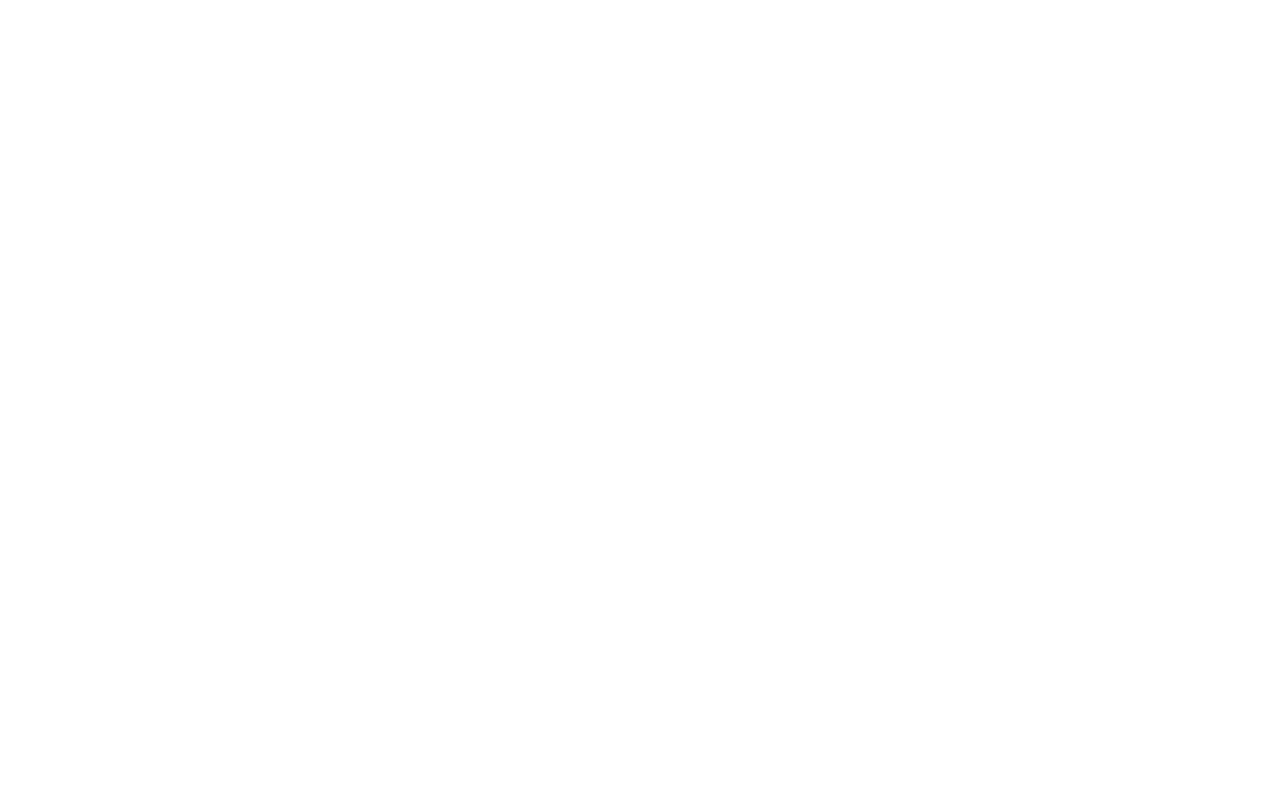
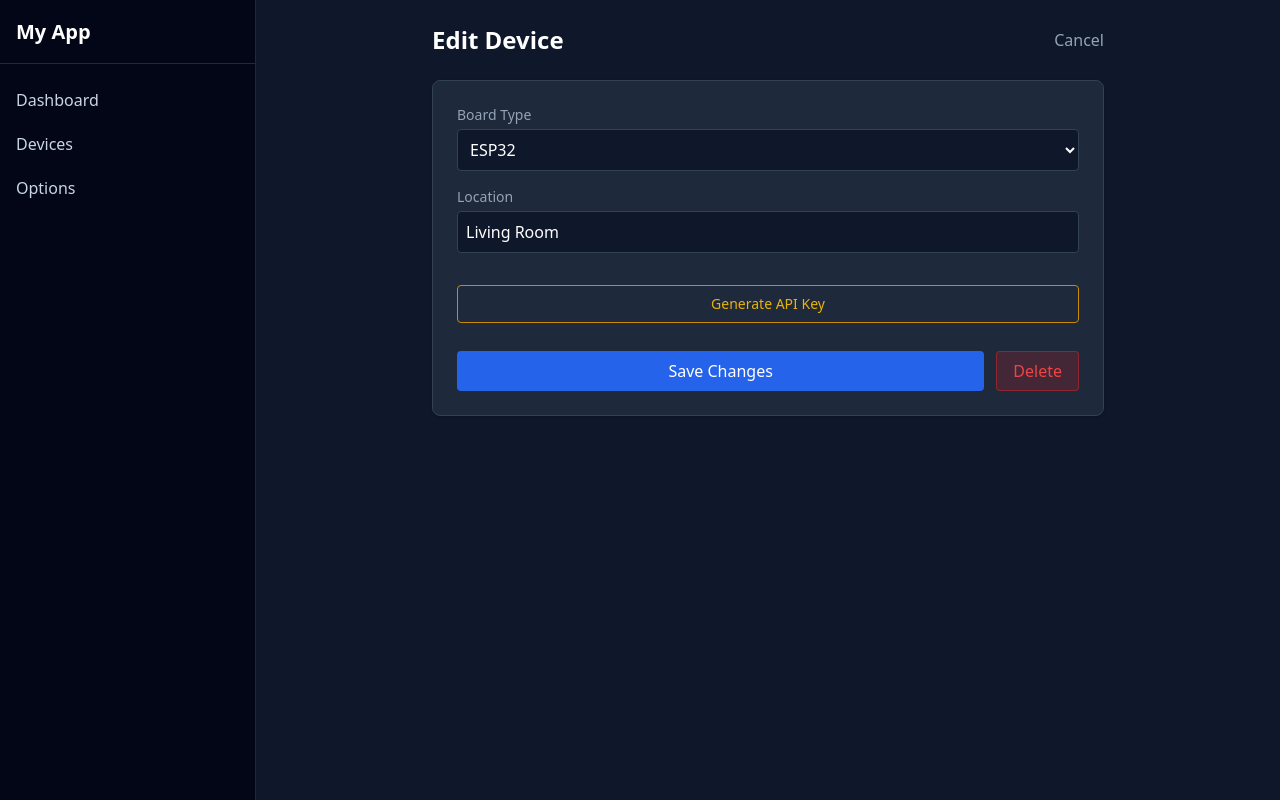
Before and after one commit to HenriqueRamos00/ESP32-Weather, a Vue app in the folder frontend/: page /devices/1 in a window 1280 px wide. Before the commit this address had no page. Built offline with nearby package versions, Linux system fonts and the light colour scheme; the HTML template or start-up script is replaced by a standard one.

Commit message:
device CRUD frontend mock

```diff
--- /dev/null
+++ b/frontend/src/components/DeviceCard.vue
@@ -0,0 +1,50 @@
+<script setup lang="ts">
+import type { Device } from '@/stores/deviceStore'
+import { useRouter } from 'vue-router'
+
+const props = defineProps<{
+  device: Device
+}>()
+
+const router = useRouter()
+
+const navigateToEdit = () => {
+  router.push({ name: 'DeviceEdit', params: { id: props.device.id } })
+}
+</script>
+
+<template>
+  <div
+    class="bg-slate-800 rounded-lg p-5 shadow-lg border border-slate-700 flex flex-col justify-between"
+  >
+    <div>
+      <div class="flex justify-between items-start mb-4">
+        <div>
+          <h3 class="font-bold text-lg text-white">{{ device.location }}</h3>
+          <span class="text-sm text-slate-400">{{ device.type }}</span>
+        </div>
+        <div class="flex items-center gap-2 bg-slate-900 px-2 py-1 rounded-full text-xs">
+          <span
+            class="w-2 h-2 rounded-full"
+            :class="device.status === 'online' ? 'bg-emerald-500' : 'bg-red-500'"
+          ></span>
+          <span :class="device.status === 'online' ? 'text-emerald-500' : 'text-red-500'">
+            {{ device.status.toUpperCase() }}
+          </span>
+        </div>
+      </div>
+
+      <div class="text-sm text-slate-400 mb-6">
+        <p>Last Seen:</p>
+        <p class="text-slate-200">{{ device.lastSeen }}</p>
+      </div>
+    </div>
+
+    <button
+      @click="navigateToEdit"
+      class="w-full bg-blue-600 hover:bg-blue-500 text-white py-2 rounded transition-colors text-sm font-medium"
+    >
+      Update Info
+    </button>
+  </div>
+</template>
--- /dev/null
+++ b/frontend/src/pages/DeviceFormPage.vue
@@ -0,0 +1,149 @@
+<script setup lang="ts">
+import { ref, onMounted, computed } from 'vue'
+import { useRoute, useRouter } from 'vue-router'
+import { useDeviceStore, type Device } from '@/stores/deviceStore'
+
+const route = useRoute()
+const router = useRouter()
+const store = useDeviceStore()
+
+const isEditing = computed(() => route.params.id !== undefined)
+const deviceId = route.params.id as string
+
+// Form State
+const formData = ref({
+  type: 'ESP32',
+  location: '',
+  status: 'offline' as 'online' | 'offline', // Default for new
+  lastSeen: 'Never',
+})
+
+// Modal State
+const showKeyModal = ref(false)
+const generatedKey = ref('')
+
+onMounted(() => {
+  if (isEditing.value) {
+    const existing = store.getDeviceById(deviceId)
+    if (existing) {
+      formData.value = { ...existing }
+    }
+  }
+})
+
+const handleSave = () => {
+  if (isEditing.value) {
+    store.updateDevice({ ...formData.value, id: deviceId } as Device)
+  } else {
+    store.addDevice({ ...formData.value } as Device)
+  }
+  router.push({ name: 'Devices' })
+}
+
+const handleDelete = () => {
+  if (confirm('Are you sure you want to delete this device?')) {
+    store.deleteDevice(deviceId)
+    router.push({ name: 'Devices' })
+  }
+}
+
+const generateApiKey = () => {
+  // Mock Key Generation
+  generatedKey.value = 'sk_esp32_' + Math.random().toString(36).substring(2, 15)
+  showKeyModal.value = true
+}
+
+const copyToClipboard = () => {
+  navigator.clipboard.writeText(generatedKey.value)
+  alert('API Key copied!')
+  showKeyModal.value = false
+}
+</script>
+
+<template>
+  <div class="max-w-2xl mx-auto">
+    <div class="flex items-center justify-between mb-6">
+      <h1 class="text-2xl font-bold">{{ isEditing ? 'Edit Device' : 'Add New Device' }}</h1>
+      <button @click="router.back()" class="text-slate-400 hover:text-white">Cancel</button>
+    </div>
+
+    <div class="bg-slate-800 p-6 rounded-lg shadow border border-slate-700 space-y-4">
+      <div>
+        <label class="block text-slate-400 mb-1 text-sm">Board Type</label>
+        <select
+          v-model="formData.type"
+          class="w-full bg-slate-900 border border-slate-700 rounded p-2 text-white focus:outline-none focus:border-blue-500"
+        >
+          <option value="ESP32">ESP32</option>
+          <option value="ESP8266">ESP8266</option>
+          <option value="ESP32-S3">ESP32-S3</option>
+        </select>
+      </div>
+
+      <div>
+        <label class="block text-slate-400 mb-1 text-sm">Location</label>
+        <input
+          v-model="formData.location"
+          type="text"
+          placeholder="e.g. Kitchen"
+          class="w-full bg-slate-900 border border-slate-700 rounded p-2 text-white focus:outline-none focus:border-blue-500"
+        />
+      </div>
+
+      <div class="pt-4 flex flex-col gap-3">
+        <button
+          type="button"
+          @click="generateApiKey"
+          class="w-full border border-yellow-600 text-yellow-500 hover:bg-yellow-600/10 py-2 rounded transition-colors text-sm"
+        >
+          Generate API Key
+        </button>
+
+        <div class="flex gap-3 mt-4">
+          <button
+            @click="handleSave"
+            class="flex-1 bg-blue-600 hover:bg-blue-500 text-white py-2 rounded font-medium"
+          >
+            {{ isEditing ? 'Save Changes' : 'Create Device' }}
+          </button>
+
+          <button
+            v-if="isEditing"
+            @click="handleDelete"
+            class="px-4 bg-red-600/20 hover:bg-red-600/40 text-red-500 border border-red-600/50 rounded"
+          >
+            Delete
+          </button>
+        </div>
+      </div>
+    </div>
+
+    <div
+      v-if="showKeyModal"
+      class="fixed inset-0 bg-black/70 flex items-center justify-center z-50"
+    >
+      <div class="bg-slate-800 p-6 rounded-lg shadow-xl max-w-sm w-full border border-slate-600">
+        <h3 class="text-lg font-bold mb-2">New API Key</h3>
+        <p class="text-slate-400 text-sm mb-4">Copy this key now. You won't see it again.</p>
+
+        <div
+          class="bg-slate-900 p-3 rounded font-mono text-sm break-all mb-4 text-emerald-400 border border-slate-700"
+        >
+          {{ generatedKey }}
+        </div>
+
+        <div class="flex justify-end gap-2">
+          <button @click="showKeyModal = false" class="text-slate-400 hover:text-white px-3 py-1">
+            Close
+          </button>
+          <button
+            @click="copyToClipboard"
+            class="bg-emerald-600 hover:bg-emerald-500 text-white px-4 py-2 rounded text-sm"
+          >
+            Copy & Close
+          </button>
+        </div>
+      </div>
+    </div>
+  </div>
+</template>
--- a/frontend/src/pages/DevicePage.vue
+++ b/frontend/src/pages/DevicePage.vue
@@ -1,8 +1,29 @@
-<script setup lang="ts"></script>
+<script setup lang="ts">
+import { useDeviceStore } from '@/stores/deviceStore'
+import DeviceCard from '@/components/DeviceCard.vue'
+import { useRouter } from 'vue-router'
+
+const store = useDeviceStore()
+const router = useRouter()
+</script>
 
 <template>
   <div>
-    <h1 class="text-2xl font-bold mb-4">Devices</h1>
-    <p class="text-slate-300">This is the devices page.</p>
+    <div class="flex justify-between items-center mb-6">
+      <div>
+        <h1 class="text-2xl font-bold">Devices</h1>
+        <p class="text-slate-400 text-sm">Manage your ESP boards</p>
+      </div>
+      <button
+        @click="router.push({ name: 'DeviceAdd' })"
+        class="bg-emerald-600 hover:bg-emerald-500 text-white px-4 py-2 rounded flex items-center gap-2"
+      >
+        <span>+</span> Add Board
+      </button>
+    </div>
+
+    <div class="grid grid-cols-1 md:grid-cols-2 lg:grid-cols-3 xl:grid-cols-4 gap-6">
+      <DeviceCard v-for="device in store.devices" :key="device.id" :device="device" />
+    </div>
   </div>
 </template>
--- a/frontend/src/router/index.ts
+++ b/frontend/src/router/index.ts
@@ -1,8 +1,8 @@
 import { createRouter, createWebHistory, type RouteRecordRaw } from 'vue-router'
-
 import MainLayout from '@/layouts/MainLayout.vue'
 import DashboardPage from '@/pages/DashboardPage.vue'
 import DevicesPage from '@/pages/DevicePage.vue'
+import DeviceFormPage from '@/pages/DeviceFormPage.vue' // Import the form
 import OptionsPage from '@/pages/OptionsPage.vue'
 import LoginPage from '@/pages/auth/LoginPage.vue'
 
@@ -20,6 +20,17 @@
         path: 'devices',
         name: 'Devices',
         component: DevicesPage,
+      },
+      // New Routes for Add/Edit
+      {
+        path: 'devices/new',
+        name: 'DeviceAdd',
+        component: DeviceFormPage,
+      },
+      {
+        path: 'devices/:id',
+        name: 'DeviceEdit',
+        component: DeviceFormPage,
       },
       {
         path: 'options',
--- /dev/null
+++ b/frontend/src/stores/deviceStore.ts
@@ -0,0 +1,52 @@
+// stores/deviceStore.ts
+import { defineStore } from 'pinia'
+import { ref } from 'vue'
+
+export interface Device {
+  id: string
+  type: 'ESP32' | 'ESP8266' | 'ESP32-S3' // Example types
+  location: string
+  status: 'online' | 'offline'
+  lastSeen: string
+}
+
+export const useDeviceStore = defineStore('devices', () => {
+  // Mock Data
+  const devices = ref<Device[]>([
+    {
+      id: '1',
+      type: 'ESP32',
+      location: 'Living Room',
+      status: 'online',
+      lastSeen: '2023-10-27 10:30',
+    },
+    {
+      id: '2',
+      type: 'ESP32-S3',
+      location: 'Garden',
+      status: 'offline',
+      lastSeen: '2023-10-26 14:00',
+    },
+  ])
+
+  // Actions
+  function addDevice(device: Omit<Device, 'id'>) {
+    const newId = (Math.random() * 10000).toFixed(0) // Mock ID generation
+    devices.value.push({ ...device, id: newId })
+  }
+
+  function updateDevice(updatedDevice: Device) {
+    const index = devices.value.findIndex((d) => d.id === updatedDevice.id)
+    if (index !== -1) devices.value[index] = updatedDevice
+  }
+
+  function deleteDevice(id: string) {
+    devices.value = devices.value.filter((d) => d.id !== id)
+  }
+
+  function getDeviceById(id: string) {
+    return devices.value.find((d) => d.id === id)
+  }
+
+  return { devices, addDevice, updateDevice, deleteDevice, getDeviceById }
+})
```
